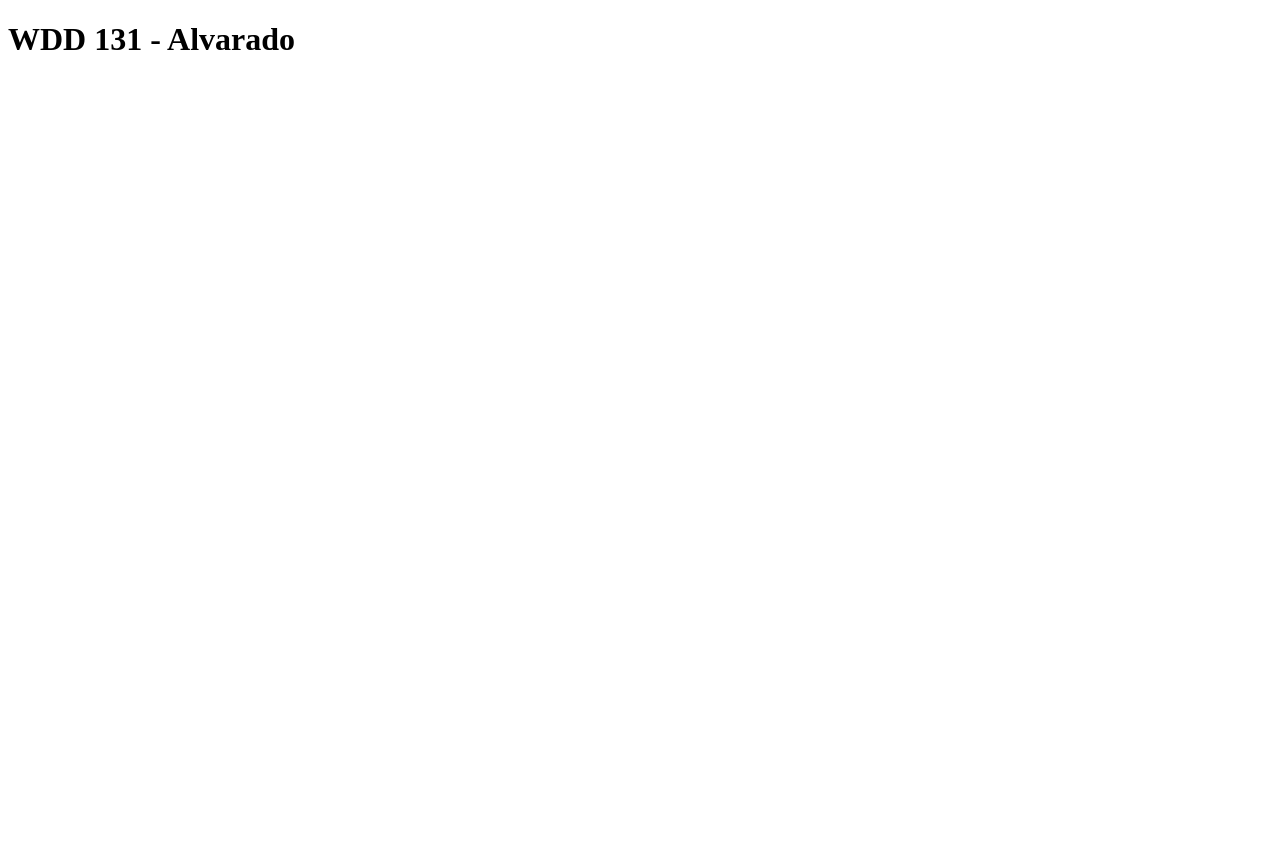
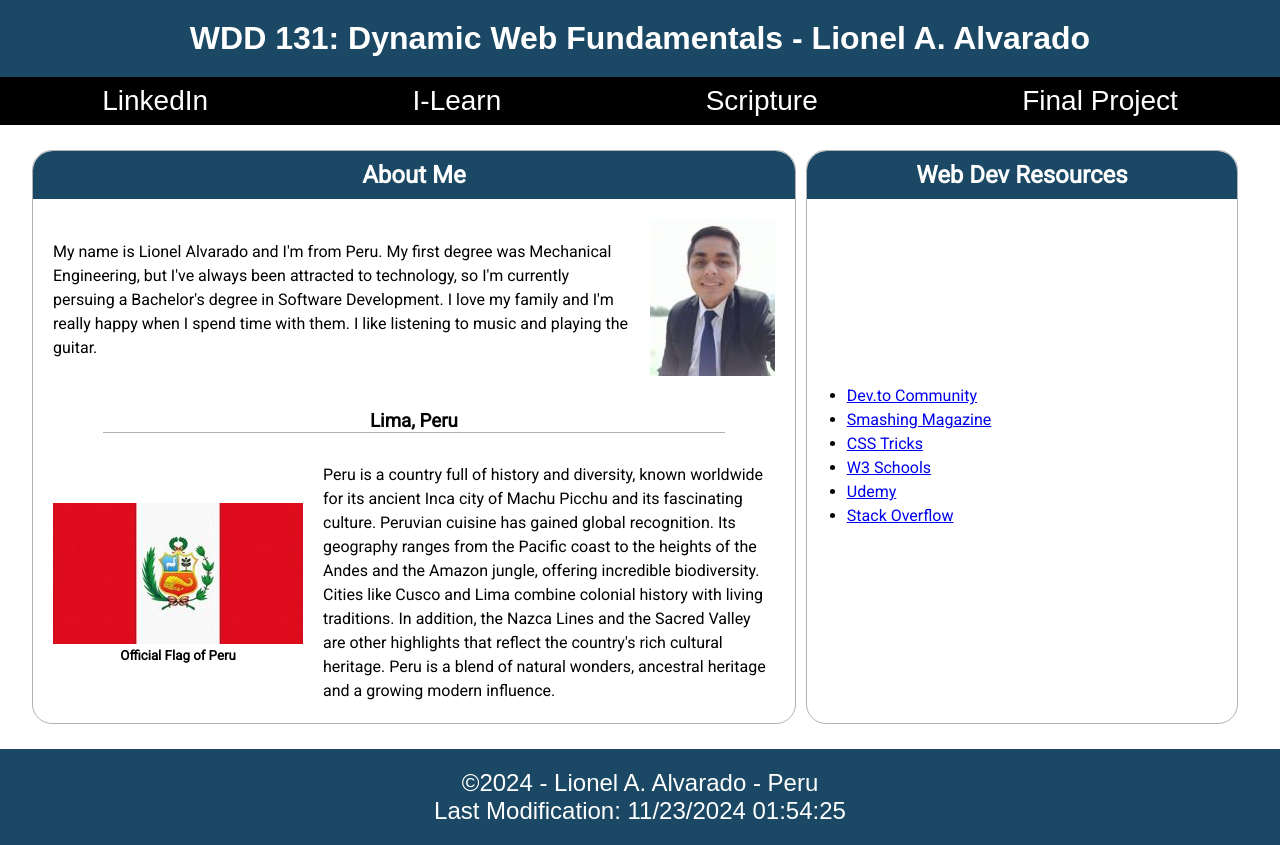
Before and after one commit to lionel-alvarado16/wdd131, a plain HTML site: page index.html in a window 1280 px wide. Before the commit the page ends 800 px from the top, so only its background shows below. Drawn offline with Linux system fonts and the light colour scheme; a web font is replaced by a local one.

Commit message:
Home Page Completed

```diff
--- a/index.html
+++ b/index.html
@@ -3,9 +3,72 @@
 <head>
     <meta charset="UTF-8">
     <meta name="viewport" content="width=device-width, initial-scale=1.0">
-    <title>WDD 131</title>
+    <title>WDD 131 - Dynamic Web Fundamentals - Lionel A. Alvarado</title>
+    <meta name="author" content="Lionel Alvarado">
+    <meta name="description" content="WDD 131 - Dynamic Web Fundamentals - Lionel A. Alvarado - This home page includes information about me and my Web Dev Resources">
+    <link rel="stylesheet" href="styles/base.css">
+    <link rel="preconnect" href="https://fonts.googleapis.com">
+    <link rel="preconnect" href="https://fonts.gstatic.com" crossorigin>
+    <link href="https://fonts.googleapis.com/css2?family=Baloo+Bhaina+2:wght@400..800&family=Roboto&display=swap" rel="stylesheet">
+    <script defer src="scripts/getdates.js"></script>
 </head>
 <body>
-    <h1>WDD 131 - Alvarado</h1>
+    <header>
+        <h1>WDD 131: Dynamic Web Fundamentals - Lionel A. Alvarado</h1>
+        <nav>
+            <ul class="navigation">
+                <li><a href="https://www.linkedin.com/in/lionel-alvarado-anastacio/" title="LinkedIn Profile">LinkedIn</a></li>
+                <li><a href="https://byui.instructure.com/" title="I-Learn Website">I-Learn</a></li>
+                <li><a href="https://www.churchofjesuschrist.org/study/scriptures/bofm/hel/5?lang=eng&id=p12#p12" title="Favorite Scripture">Scripture</a></li>
+                <li><a href="#" title="Final Project">Final Project</a></li>
+            </ul>
+        </nav>
+    </header>
+    <main class="home-grid">
+        <section class="card left">
+            <h2>About Me</h2>
+            <div class="card-content">
+                <div class="container">
+                    <div class="text">
+                        <p>My name is Lionel Alvarado and I'm from Peru. My first degree was Mechanical Engineering, but I've always been attracted to technology, so I'm currently persuing a Bachelor's degree in Software Development. I love my family and I'm really happy when I spend time with them. I like listening to music and playing the guitar.</p>
+                    </div>
+                    <div class="image">
+                        <img src="images/myphoto.jpg" alt="My photo">
+                    </div>
+                </div>
+                <div>
+                    <h3>Lima, Peru</h3>
+                    <div class="container">
+                        <section>
+                            <img class="peru-flag" src="images/peru-flag.jpg" alt="Flag of Peru">
+                            <h5>Official Flag of Peru</h5>
+                        </section>
+                        <div class="text2">
+                            <p>Peru is a country full of history and diversity, known worldwide for its ancient Inca city of Machu Picchu and its fascinating culture. Peruvian cuisine has gained global recognition. Its geography ranges from the Pacific coast to the heights of the Andes and the Amazon jungle, offering incredible biodiversity. Cities like Cusco and Lima combine colonial history with living traditions. In addition, the Nazca Lines and the Sacred Valley are other highlights that reflect the country's rich cultural heritage. Peru is a blend of natural wonders, ancestral heritage and a growing modern influence.</p>
+                        </div>
+                    </div>
+                </div>
+            </div>
+        </section>
+        <section class="card right">
+            <h2>Web Dev Resources</h2>
+            <div class="card-content">
+                <div class="card-dev">
+                    <ul>
+                        <li><a href="https://dev.to/" title="Dev Community">Dev.to Community</a></li>
+                        <li><a href="https://www.smashingmagazine.com/" title="Smashing Magazine">Smashing Magazine</a></li>
+                        <li><a href="https://css-tricks.com/" title="CSS-tricks">CSS Tricks</a></li>
+                        <li><a href="https://www.w3schools.com/" title="w3-schools">W3 Schools</a></li>
+                        <li><a href="https://www.udemy.com/" title="Udemy Website">Udemy</a></li>
+                        <li><a href="https://stackoverflow.com/" title="Stack Overflow">Stack Overflow</a></li>
+                    </ul>
+                </div>
+            </div>
+        </section>
+    </main>
+    <footer>
+        <p>&copy;<span id="currentyear"></span> - Lionel A. Alvarado - Peru</p>
+        <p>Last Modification: <span id="lastModified"></span></p>
+    </footer>
 </body>
 </html>
--- /dev/null
+++ b/scripts/getdates.js
@@ -0,0 +1,7 @@
+const currentyear = document.querySelector("#currentyear");
+const lastModified = document.querySelector("#lastModified");
+
+// data object
+const today = new Date();
+currentyear.innerHTML = today.getFullYear();
+lastModified.innerHTML = document.lastModified;
--- /dev/null
+++ b/styles/base.css
@@ -0,0 +1,150 @@
+* {
+    margin: 0;
+	padding: 0;
+	box-sizing: border-box;
+}
+
+body {
+    background-color: white;
+    font-family: "Roboto", sans-serif;
+    font-weight: 400;
+}
+
+header {
+    justify-content: center;
+    padding: 0;
+    background-color: #1B4965;
+    color: white;
+}
+
+header h1 {
+    font-family: "Baloo Bhaina 2", sans-serif;
+    font-optical-sizing: auto;
+    font-weight: 700;
+    display: flex;
+	align-items: center;
+	justify-content: center;
+	padding: 20px;
+    margin: 0;
+}
+
+nav {
+    margin: 0 auto;
+    max-width: 100vw;
+}
+
+.navigation {
+    list-style: none;
+    display: flex;
+    align-items: center;
+    background-color: black;
+}
+
+.navigation li {
+    flex: 1 1 auto;
+}
+
+nav a {
+    display: block;
+    color: #fff;
+    padding: 0.5rem;
+    text-decoration: none;
+    text-align: center;
+    font-family: "Baloo Bhaina 2", sans-serif;
+    font-optical-sizing: auto;
+    font-weight: 400;
+    font-size: 1.75rem;
+}
+
+.navigation a:hover {
+    font-weight: 700;
+    /* text-decoration: overline; */
+    background-color: #BEE9E8;
+    color: black;
+}
+
+.home-grid {
+    display: grid;
+    grid-template-columns: repeat(11, 1fr);
+    max-width: 95vw;
+    margin: 25px auto;
+}
+
+.card {
+    border: 1px solid rgba(0, 0, 0, 0.3);
+    border-radius: 20px;
+    margin: 0 10px 0 0;
+}
+
+.card-content {
+    padding: 20px;
+    height: 90%;
+}
+
+.card h2 {
+    background-color: #1B4965;
+    color: white;
+    padding: 10px;
+    text-align: center;
+    border-top-left-radius: 20px;
+    border-top-right-radius: 20px;
+}
+
+.left {
+    grid-column: 1/8;
+}
+
+.right {
+    grid-column: 8/12;
+}
+
+.container {
+    display: flex;
+    justify-content: space-between;
+    align-items: center;
+}
+
+.text {
+    flex: 1;
+    margin-right: 20px;
+    line-height: 1.5;
+}
+
+.image img {
+    max-width: 100%;
+    height: auto;
+}
+
+.text2 {
+    flex: 1;
+    margin-left: 20px;
+    line-height: 1.5;
+}
+
+h3 {
+    text-align: center;
+    margin: 30px 50px 30px 50px;
+    border-bottom: 1px solid rgba(0, 0, 0, 0.3);
+}
+
+h5 {
+    text-align: center;
+}
+
+.card-dev {
+    display: flex;
+    align-items: center;
+    padding: 20px;
+    line-height: 1.5;
+    height: 100%;
+}
+
+footer {
+    background-color: #1B4965;
+    color: white;
+    font-family: "Baloo Bhaina 2", sans-serif;
+    font-weight: 300;
+    text-align: center;
+    font-size: 1.5rem;
+    padding: 20px;
+}
```
Also changed, not shown: images/myphoto.jpg (added), images/peru-flag.jpg (added).
